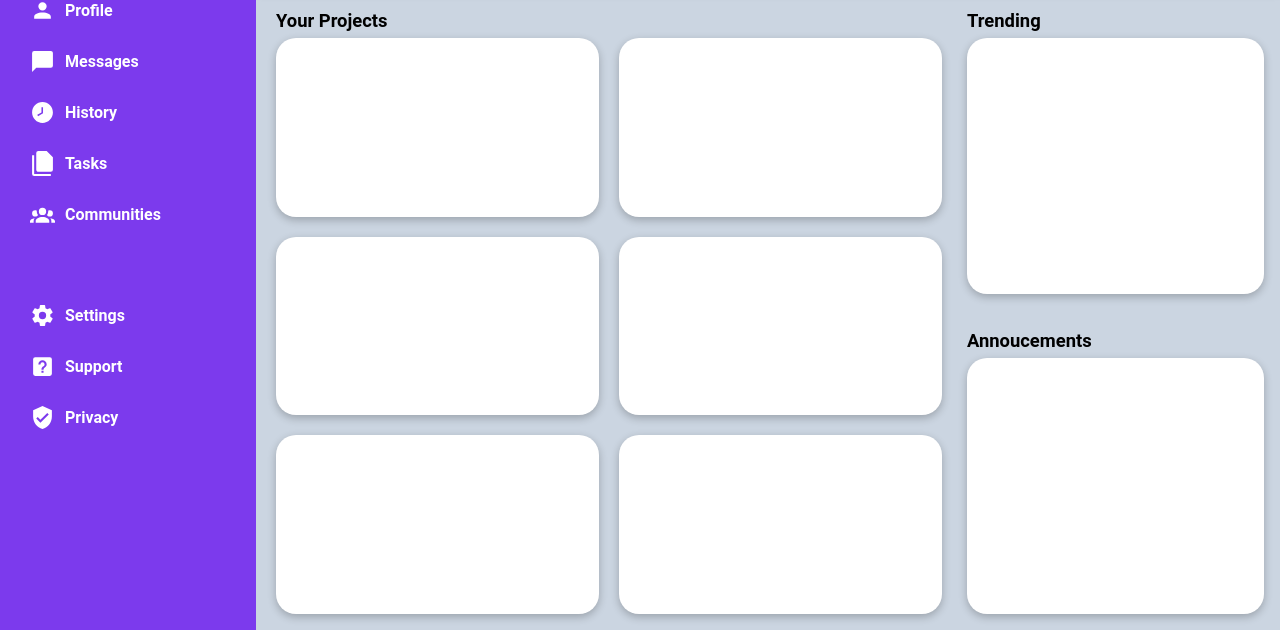
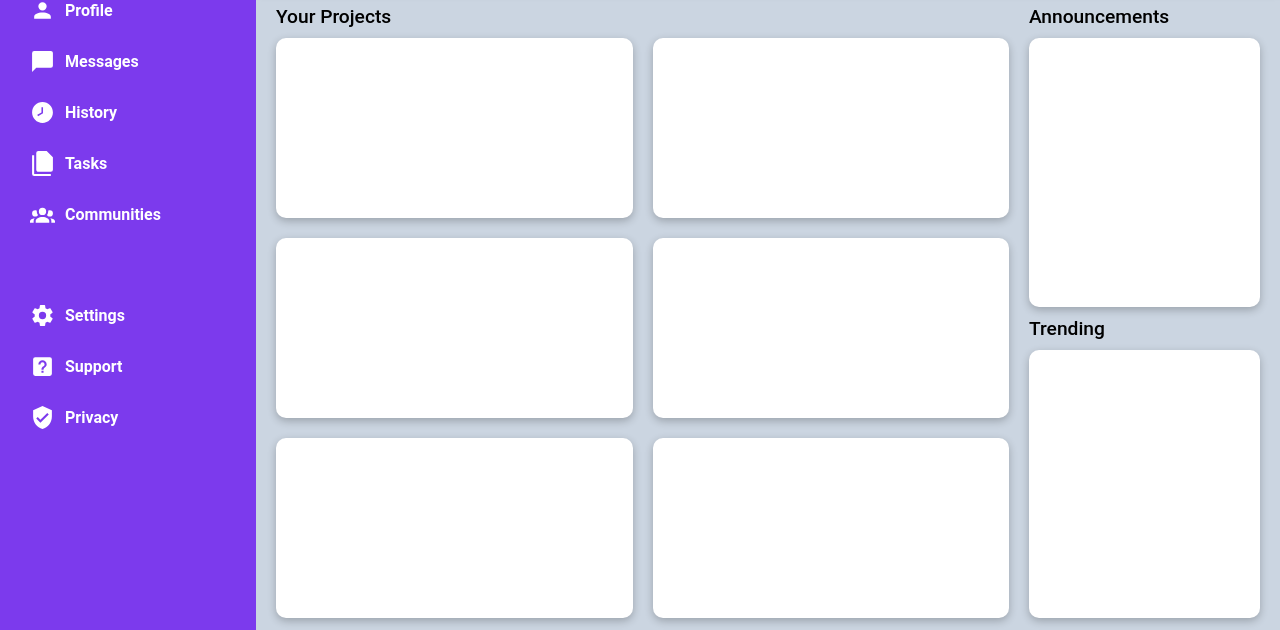
Before and after one commit to FelipeABG/admin-dashboard, a plain HTML site: page index.html in a window 1280 px wide. Shown: the part 170-800 px from the top of the page. Drawn offline with Linux system fonts and the light colour scheme; files whose address does not match are found by name.

Commit message:
refactor main page

```diff
--- a/index.html
+++ b/index.html
@@ -78,7 +78,7 @@
                     <img src="src/img/bear.png">
                     <div class="text-container">
                         <p class="small-text"><strong>Hi threre,</strong></p>
-                        <p class="big-text"><strong>Felipe Augusto (@felp)</strong></p>
+                        <p class="big-text"><strong>Felipe Augusto (@Felp)</strong></p>
                     </div>
                 </div>
                 <div class="buttons-container">
@@ -91,9 +91,8 @@
 
 
         <main>
-
-            <div class="project-container">
-                <p><strong>Your Projects</strong></p>
+            <div class="projects-container">
+                <p class="main-title">Your Projects</p>
                 <div class="projects">
                     <div class="project">
 
@@ -117,20 +116,17 @@
             </div>
 
             <div class="information-container">
-                <p><strong>Trending</strong></p>
-                <div class="trending-container">
+                <p class="main-title">Announcements</p>
+                <div class="informations">
+                    <div class="announcements">
+
+                    </div>
+                    <p class="sla">Trending</p>
                     <div class="trending">
 
                     </div>
                 </div>
-                <p><strong>Annoucements</strong></p>
-                <div class="annoucements-container">
-                    <div class="annoucements">
-
-                    </div>
-                </div>
             </div>
-
         </main>
 
     </div>
--- a/src/style.css
+++ b/src/style.css
@@ -5,6 +5,7 @@
     --shadow: rgba(0, 0, 0, 0.24) 0px 3px 8px;
 
     font-family: "Roboto", sans-serif;
+    box-sizing: border-box;
 }
 
 
@@ -42,9 +43,10 @@ header{
 main{
     grid-row: 2/6;
     display: grid;
-    grid-template: 1fr / repeat(3, 1fr);
-    gap: 10px;
-    padding-left: 20px;
+    grid-template: 1fr / repeat(4, 1fr);
+    height: 100%;
+    gap: 20px;
+    padding: 0 20px;
 }
 
 
@@ -222,45 +224,28 @@ header{
 
 
 /* Main */
-.project-container{
-    grid-column: 1/3;
+.projects-container{
+    grid-column: 1/4;
 }
 
 .information-container{
-    grid-column: 3/4;
-    height: 100%;
-    display: flex;
-    flex-direction: column;
-    padding-left: 15px;
+    grid-column: 4/5;
 }
 
-
-.project-container p,
-.information-container p{
-    margin-top: 20px;
-    margin-bottom: 7px;
-    font-size: 1.15rem;
+.main-title{
+    font-size: 1.2rem;
+    font-weight: 550;
+    margin: 0;
+    padding-top: 15px;
+    padding-bottom:10px ;
 }
 
-.trending-container,
-.annoucements-container{
-    flex: 1;
-    font-size: 1rem;
-
-}
-
-.annoucements,
-.trending{
-    width: 95%;
-    height: 94%;
-    border-radius: 20px;
-    background-color: white;
-    box-shadow: var(--shadow);
+.projects,
+.informations{
+    height: calc(100% - 60px);
 }
 
 .projects{
-    width: 100%;
-    height: 90%;
     display: grid;
     grid-template: repeat(3, 1fr) / repeat(2, 1fr);
     gap: 20px;
@@ -268,6 +253,27 @@ header{
 
 .project{
     background-color: white;
+    border-radius: 10px;
     box-shadow: var(--shadow);
-    border-radius: 20px;
 }
+
+.informations{
+    display: flex;
+    flex-direction: column;
+    gap: 10px;
+}
+
+.announcements,
+.trending{
+    flex: 1;
+    background-color: white;
+    border-radius: 10px;
+    box-shadow: var(--shadow);
+}
+
+.sla{
+    padding: 0;
+    margin: 0;
+    font-size: 1.2rem;
+    font-weight: 550;
+}
```
